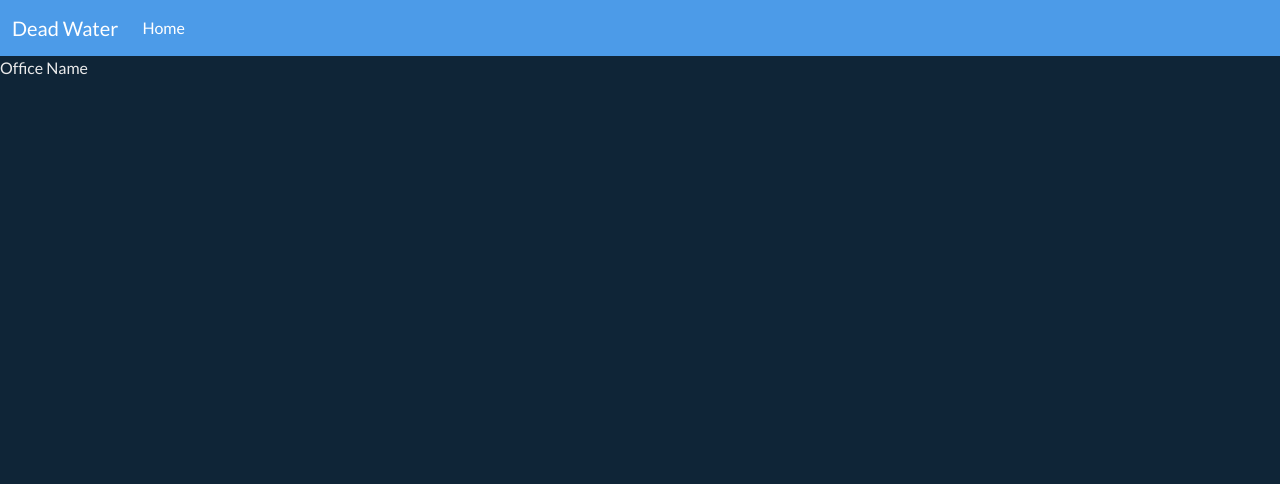
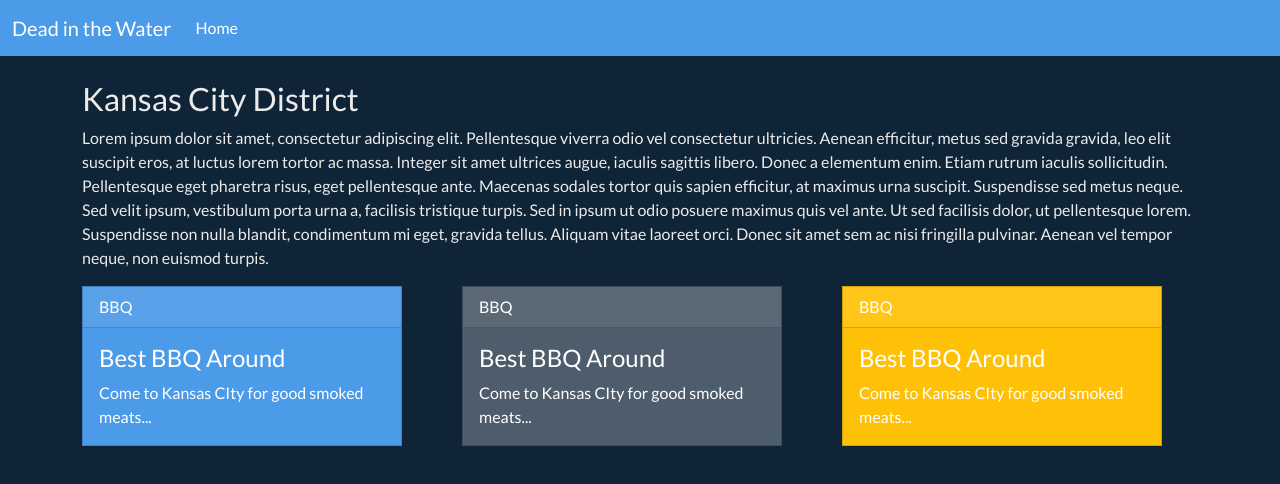
Before and after one commit to dlblack/webdev4, a React (Vite) app: page / in a window 1280 px wide. Shown: the top 484 px of the page. Built offline with nearby package versions, Linux system fonts and the light colour scheme.

Commit message:
Add columns and cards to homepage

```diff
--- a/index.html
+++ b/index.html
@@ -4,7 +4,7 @@
     <meta charset="UTF-8" />
     <link rel="icon" type="image/svg+xml" href="/vite.svg" />
     <meta name="viewport" content="width=device-width, initial-scale=1.0" />
-    <title>Vite + React</title>
+    <title>Dead in the Water</title>
   </head>
   <body>
     <div id="root"></div>
--- a/src/App.jsx
+++ b/src/App.jsx
@@ -1,10 +1,55 @@
 import Navbar from "./app_components/navbar";
+import InfoCard from "./app_components/info-card";
 
 function App() {
   return (
     <div>
       <Navbar />
-      Office Name
+      <div className="container pt-4">
+        <h2>Kansas City District</h2>
+        <p>
+          Lorem ipsum dolor sit amet, consectetur adipiscing elit. Pellentesque
+          viverra odio vel consectetur ultricies. Aenean efficitur, metus sed
+          gravida gravida, leo elit suscipit eros, at luctus lorem tortor ac
+          massa. Integer sit amet ultrices augue, iaculis sagittis libero. Donec
+          a elementum enim. Etiam rutrum iaculis sollicitudin. Pellentesque eget
+          pharetra risus, eget pellentesque ante. Maecenas sodales tortor quis
+          sapien efficitur, at maximus urna suscipit. Suspendisse sed metus
+          neque. Sed velit ipsum, vestibulum porta urna a, facilisis tristique
+          turpis. Sed in ipsum ut odio posuere maximus quis vel ante. Ut sed
+          facilisis dolor, ut pellentesque lorem. Suspendisse non nulla blandit,
+          condimentum mi eget, gravida tellus. Aliquam vitae laoreet orci. Donec
+          sit amet sem ac nisi fringilla pulvinar. Aenean vel tempor neque, non
+          euismod turpis.
+        </p>
+        <div className="row">
+          <div className="col">
+            <InfoCard
+              theme="primary"
+              headText="BBQ"
+              cardTitle="Best BBQ Around"
+              cardText="Come to Kansas CIty for good smoked meats..."
+            />
+          </div>
+          <div className="col">
+            <InfoCard
+              theme="info"
+              headText="BBQ"
+              cardTitle="Best BBQ Around"
+              cardText="Come to Kansas CIty for good smoked meats..."
+            />
+          </div>
+
+          <div className="col">
+            <InfoCard
+              theme="warning"
+              headText="BBQ"
+              cardTitle="Best BBQ Around"
+              cardText="Come to Kansas CIty for good smoked meats..."
+            />
+          </div>
+        </div>
+      </div>
     </div>
   );
 }
--- /dev/null
+++ b/src/app_components/info-card.jsx
@@ -0,0 +1,19 @@
+const themes = {
+  primary: "text-white bg-primary",
+  info: "text-white bg-secondary",
+  warning: "text-white bg-warning",
+};
+
+function InfoCard({ headText, cardTitle, cardText, theme }) {
+  return (
+    <div className={`card ${themes[theme]} mb-3`} style={{ maxWidth: "20rem" }}>
+      <div className="card-header">{headText}</div>
+      <div className="card-body">
+        <h4 className="card-title">{cardTitle}</h4>
+        <p className="card-text">{cardText}</p>
+      </div>
+    </div>
+  );
+}
+
+export default InfoCard;
--- a/src/app_components/navbar.jsx
+++ b/src/app_components/navbar.jsx
@@ -11,7 +11,7 @@ function Navbar() {
     <nav className="navbar navbar-expand-lg navbar-dark bg-primary">
       <div className="container-fluid">
         <a className="navbar-brand" href="#">
-          Dead Water
+          Dead in the Water
         </a>
         <button
           className="navbar-toggler"
```
